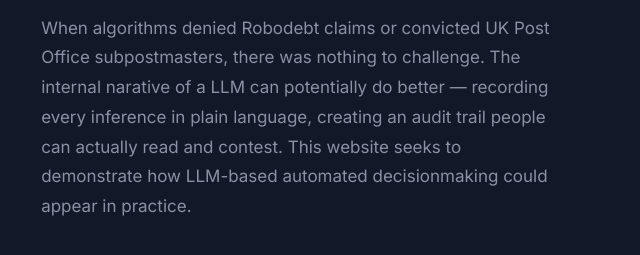
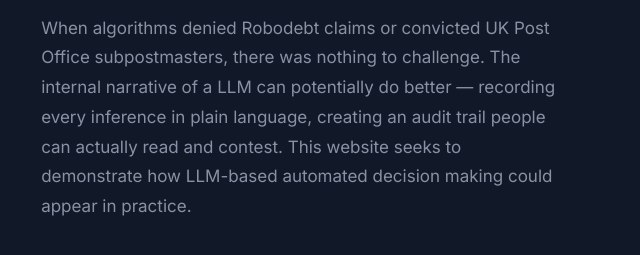
Before and after one commit to baldginga/transparent-ai-demo, a website: page index.html in a window 1280 px wide. Shown: the part 338-593 px from the top of the page, 302-942 px from the left. Drawn offline with nearby package versions, Linux system fonts and the light colour scheme.

Commit message:
Update index.html

```diff
--- a/index.html
+++ b/index.html
@@ -576,10 +576,10 @@
 
     <p class="hero-p">
       When algorithms denied Robodebt claims or convicted UK Post Office subpostmasters,
-      there was nothing to challenge. The internal narative of a LLM can potentially do better — recording every inference
+      there was nothing to challenge. The internal narrative of a LLM can potentially do better — recording every inference
       in plain language, creating an audit trail people can actually read and contest.
 
-      This website seeks to demonstrate how LLM-based automated decisionmaking could appear in practice.
+      This website seeks to demonstrate how LLM-based automated decision making could appear in practice.
     </p>
 
     <div class="hero-actions">
```
